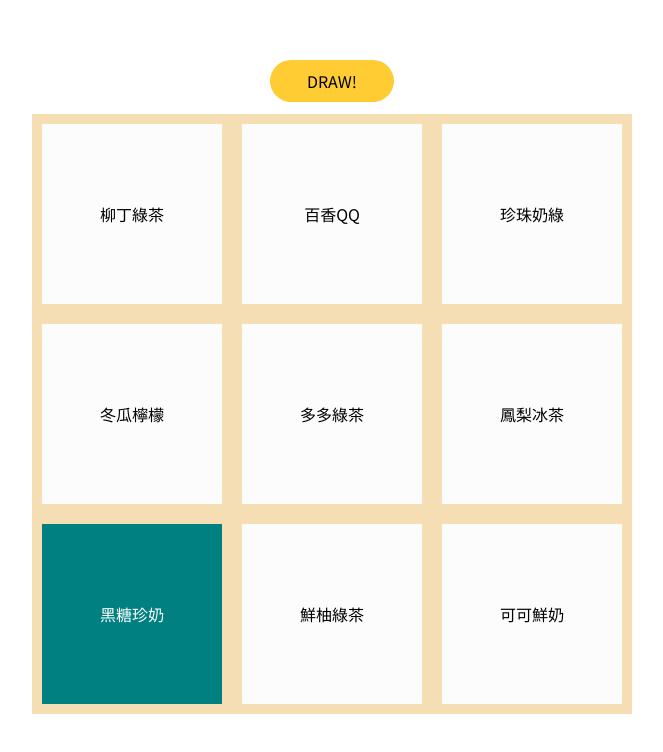
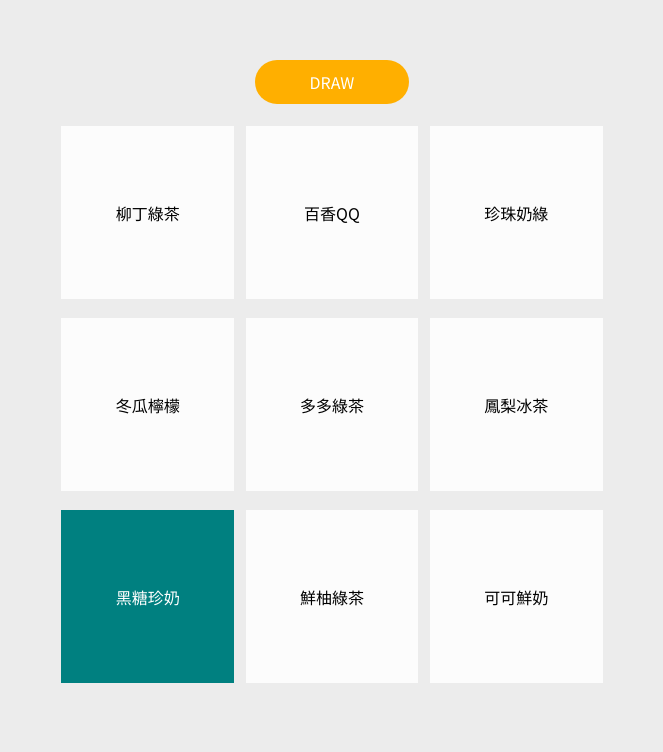
Before and after one commit to vii120/grid-draw, a Vue app: page / in a window 1280 px wide. Shown: the top 752 px of the page, without its empty margins (308-971 px from the left). Built offline with nearby package versions, Linux system fonts and the light colour scheme.

Commit message:
UPD: Edit layout and restart logic

```diff
--- a/src/App.vue
+++ b/src/App.vue
@@ -1,16 +1,16 @@
 <template>
   <div id="app">
-    <Draw />
+    <DrawGrid />
   </div>
 </template>
 
 <script>
-import Draw from './components/Draw.vue';
+import DrawGrid from './components/DrawGrid.vue';
 
 export default {
   name: 'App',
   components: {
-    Draw,
+    DrawGrid,
   },
 };
 </script>
--- a/src/components/Draw.vue
+++ b/src/components/DrawGrid.vue
@@ -1,6 +1,14 @@
 <template>
-  <div>
-    <div class="draw-btn" @click="drawLighting">DRAW!</div>
+  <div :class="{ mask: isPlaying }">
+    <div class="btn-box">
+      <div
+        class="btn draw-btn"
+        :class="{ disabled: isPlaying }"
+        @click="drawLighting"
+      >
+        DRAW
+      </div>
+    </div>
     <div class="grid-wrapper">
       <div
         class="grid-item"
@@ -11,12 +19,19 @@
         {{ item.content }}
       </div>
     </div>
+    <div class="result-box" v-if="resultValue">RESULT: {{ resultValue }}</div>
   </div>
 </template>
 
 <script>
+import { delay } from '@/utils';
+
+const speed = {
+  default: 800,
+  active: 180,
+};
 export default {
-  name: 'Draw',
+  name: 'DrawGrid',
   data() {
     return {
       currentIdx: 0,
@@ -32,6 +47,8 @@ export default {
         { content: '可可鮮奶' },
       ],
       timer: null,
+      resultValue: null,
+      isPlaying: false,
     };
   },
   computed: {
@@ -53,20 +70,24 @@ export default {
     },
     defaultLighting() {
       clearInterval(this.timer);
-      this.timer = setInterval(this.checkNext, 800);
+      this.timer = setInterval(this.checkNext, speed.default);
     },
     drawLighting() {
+      this.isPlaying = true;
       let count = 0;
       clearInterval(this.timer);
       const target = Math.floor(Math.random() * (this.listLen - 1));
-      this.timer = setInterval(() => {
+      this.timer = setInterval(async () => {
         count += 1;
         this.randomNext();
-        if (this.currentIdx === target && count >= this.listLen * 2) {
-          // this.defaultLighting();
+        if (this.currentIdx === target && count >= this.listLen) {
           clearInterval(this.timer);
+          this.resultValue = this.gridList[target].content;
+          await delay(3000);
+          this.isPlaying = false;
+          this.defaultLighting();
         }
-      }, 300);
+      }, speed.active);
     },
   },
   mounted() {
@@ -75,24 +96,39 @@ export default {
 };
 </script>
 <style lang="scss" scoped>
-.draw-btn {
-  width: 100px;
-  margin: 12px auto;
-  padding: 12px;
-  border-radius: 24px;
-  background-color: #ffcc33;
+.mask {
+  pointer-events: none;
+}
+.btn-box {
+  @include flexCenter;
+  margin-bottom: 0.1rem;
+  .btn {
+    width: 1rem;
+    padding: 0.1rem;
+    margin: 0 0.1rem;
+    border-radius: 0.2rem;
+    color: #fff;
+    cursor: pointer;
+    &.disabled {
+      background-color: grey;
+      cursor: not-allowed;
+    }
+  }
+  .draw-btn {
+    background-color: #ffaf00;
+  }
 }
 .grid-wrapper {
   @include flexCenter;
   flex-wrap: wrap;
-  width: 600px;
+  width: 4.5rem;
+  height: 4.5rem;
   margin: auto;
-  background-color: wheat;
 }
 .grid-item {
-  width: 180px;
-  height: 180px;
-  margin: 10px;
+  width: 30%;
+  height: 30%;
+  margin: 1%;
   @include flexCenter;
   background-color: #fcfcfc;
   &.active {
@@ -100,4 +136,7 @@ export default {
     color: #fff;
   }
 }
+.result-box {
+  margin-top: 0.2rem;
+}
 </style>
--- a/src/styles/global.scss
+++ b/src/styles/global.scss
@@ -1,6 +1,14 @@
 @import './reset.scss';
 @import url('https://fonts.googleapis.com/css2?family=Noto+Sans+TC&display=swap');
 
+/* -----------------
+* Global
+----------------- */
+html {
+  font-size: 10vmax;
+}
 body {
+  font-size: 16px;
   font-family: 'Noto Sans TC', sans-serif;
+  background-color: #ececec;
 }
--- /dev/null
+++ b/src/utils.js
@@ -0,0 +1,5 @@
+function delay(ms) {
+  return new Promise((resolve) => setTimeout(resolve, ms));
+}
+
+export { delay };
--- a/vue.config.js
+++ b/vue.config.js
@@ -4,6 +4,9 @@ module.exports = {
   publicPath: process.env.NODE_ENV === 'production' ? '/grid-draw/' : '/',
   devServer: {
     port: 8077,
+  },
+  pages: {
+    index: { entry: 'src/main.js', title: 'test titleeee' },
   },
   configureWebpack: {
     resolve: {
```
Also changed, not shown: 2 other files (tests, documents, lock files or other folders).
